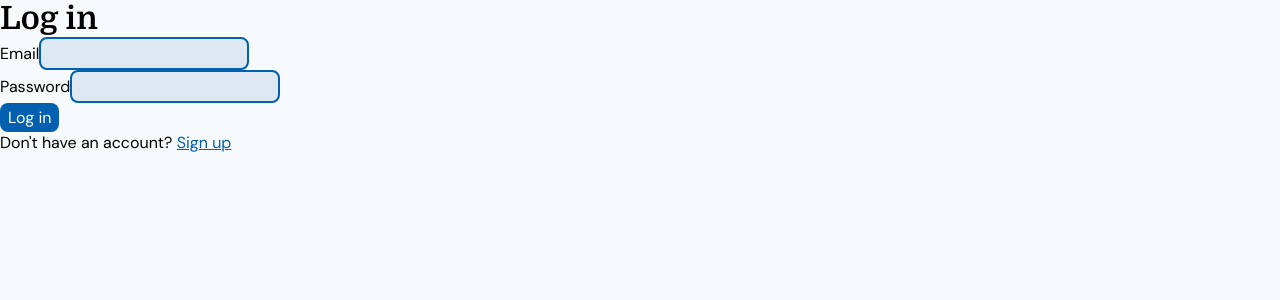
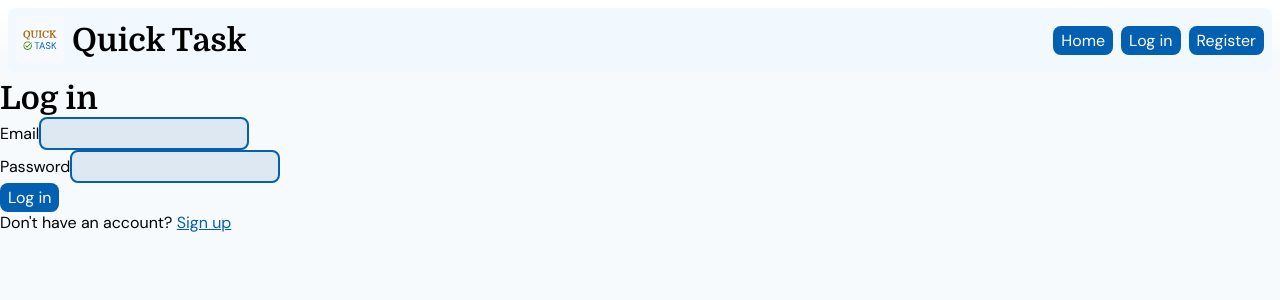
Before and after one commit to TiagoCitranguloDaSilva/quick-task, a React (Vite) app in the folder front-end/: page /login in a window 1280 px wide. Shown: the top 300 px of the page. Built offline with nearby package versions, Linux system fonts and the light colour scheme.

Commit message:
feat(header): add Header component
- Implement Header component with basic styles and layout

```diff
--- a/front-end/src/App.jsx
+++ b/front-end/src/App.jsx
@@ -3,11 +3,15 @@ import { AuthProvider, ProtectedRoute, PublicRoute } from "./contexts/AuthContex
 import Login from "./pages/Login/Login";
 import Register from "./pages/Register/Register";
 import Home from "./pages/Home/Home";
+import Header from "./components/Header/Header";
 
 function App() {
   return (
     <BrowserRouter>
       <AuthProvider>
+        <Header />
+
+        <main>
           <Routes>
             <Route element={<PublicRoute />}>
               <Route path="/login" element={<Login />} />
@@ -18,6 +22,7 @@ function App() {
               <Route path="/" element={<Home />} />
             </Route>
           </Routes>
+        </main>
       </AuthProvider>
     </BrowserRouter>
   );
--- /dev/null
+++ b/front-end/src/components/Header/Header.jsx
@@ -0,0 +1,55 @@
+import { Link } from "react-router";
+import styles from "./Header.module.css";
+import { useEffect, useState } from "react";
+
+export default function Header() {
+  const [scrolled, setScrolled] = useState(false);
+
+  useEffect(() => {
+    let fontSize = parseFloat(getComputedStyle(document.body).fontSize);
+
+    function handleResize() {
+      fontSize = parseFloat(getComputedStyle(document.body).fontSize);
+    }
+
+    function handleScroll() {
+      if (window.scrollY > fontSize * 1) {
+        setScrolled(true);
+      } else {
+        setScrolled(false);
+      }
+    }
+
+    window.addEventListener("scroll", handleScroll);
+    window.addEventListener("resize", handleResize);
+
+    return () => {
+      window.removeEventListener("scroll", handleScroll);
+      window.removeEventListener("resize", handleResize);
+    };
+  }, []);
+
+  return (
+    <header className={styles.header} data-scrolled={scrolled}>
+      <div className={styles.header_effect_color}></div>
+      <div className={styles.header_effect_mask}></div>
+
+      <div className={styles.header_sub}>
+        <Link className={styles.logo_and_text} to="/" data-no-default="true">
+          <img
+            className={styles.logo}
+            src={`${import.meta.env.BASE_URL}assets/icons/logo-light.svg`}
+            alt=""
+          />
+          <h1>Quick Task</h1>
+        </Link>
+
+        <nav className={styles.buttons}>
+          <button>Home</button>
+          <button>Log in</button>
+          <button>Register</button>
+        </nav>
+      </div>
+    </header>
+  );
+}
--- /dev/null
+++ b/front-end/src/components/Header/Header.module.css
@@ -0,0 +1,52 @@
+.header_sub,
+.logo_and_text,
+.buttons {
+  display: flex;
+  justify-content: space-between;
+  align-items: center;
+  gap: 0.5em;
+  flex-wrap: wrap;
+}
+
+.header {
+  position: sticky;
+  padding: 0.5em;
+  top: 0;
+  left: 0;
+  right: 0;
+}
+
+.header_sub {
+  width: min(80em, 100%);
+  margin-inline: auto;
+
+  height: 4rem;
+
+  background-color: hsl(208, 87%, 97%);
+
+  gap: 1em;
+  padding: 0.5em;
+  border-radius: 0.5em;
+
+  transition: ease-out 0.25s;
+}
+
+.header[data-scrolled="true"] .header_sub {
+  box-shadow: 0 0.125em 0.5em -0.125em hsla(0, 0%, 0%, 0.5);
+}
+
+.header_effect_color {
+  position: fixed;
+  top: 0;
+  left: 0;
+  right: 0;
+  z-index: -1;
+  pointer-events: none;
+  height: 4rem;
+  background: linear-gradient(180deg, hsl(0, 0%, 100%) 0%, transparent 100%);
+}
+
+.logo {
+  width: 3rem;
+  height: 3rem;
+}
```
Lines whose indentation alone changed are shown as unchanged.
